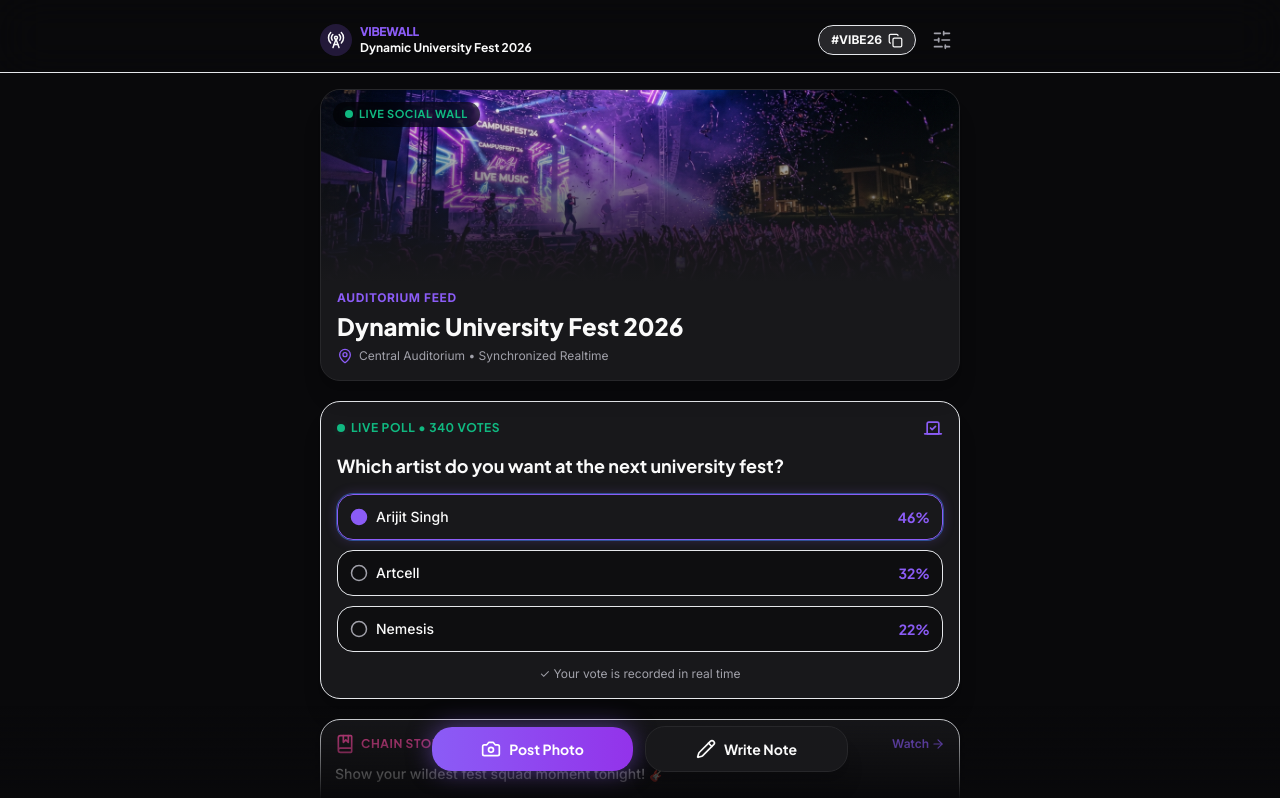
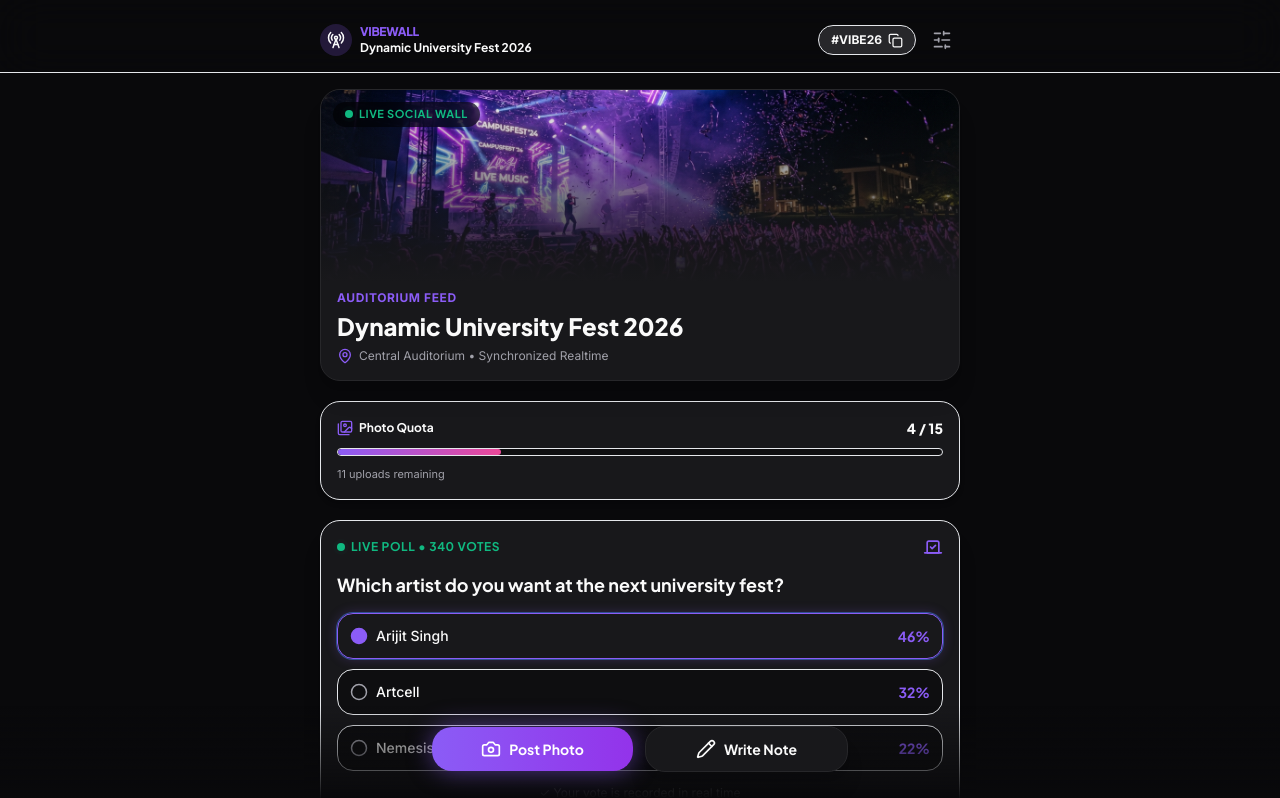
Before and after one commit to pointfex-hq/-Vibewall, a Next.js app: page /r/VIBE26/wall in a window 1280 px wide. Shown: the top 798 px of the page. Built offline with nearby package versions, Linux system fonts and the light colour scheme; no server answers.

Commit message:
feat(#11): add room photo quota progress meter

```diff
--- a/app/r/[code]/wall/page.tsx
+++ b/app/r/[code]/wall/page.tsx
@@ -20,6 +20,7 @@ import AuthRequiredModal from "@/components/auth/AuthRequiredModal";
 import ErrorState from "@/components/ErrorState";
 import PhotoCard from "@/components/PhotoCard";
 import NoteCard from "@/components/NoteCard";
+import PhotoQuotaMeter from "@/components/PhotoQuotaMeter";
 import PollCard from "@/components/PollCard";
 import StoryStrip from "@/components/StoryStrip";
 import ComposerModal, { ComposerMode } from "@/components/ComposerModal";
@@ -619,6 +620,9 @@ export default function LiveSocialWallPage() {
             </div>
           </section>
 
+          {/* Photo quota progress meter */}
+          <PhotoQuotaMeter current={feed.posts.length} loading={isLoading} />
+
           {/* 2. Interactive Poll (if active) — keyed by poll id so a new poll resets selection state */}
           {feed.active_poll && (
             <PollCard key={feed.active_poll.id} poll={feed.active_poll} onVote={handlePollVote} />
--- /dev/null
+++ b/components/PhotoQuotaMeter.tsx
@@ -0,0 +1,97 @@
+"use client";
+
+import React from "react";
+import { Icon } from "@/components/icons";
+
+export interface PhotoQuotaMeterProps {
+  /** Current number of photos in the room feed. */
+  current: number;
+  /** Maximum permitted photos. Defaults to 15 (project spec). */
+  max?: number;
+  /** Loading state. */
+  loading?: boolean;
+  /** Compact inline badge variant. */
+  compact?: boolean;
+  className?: string;
+}
+
+export default function PhotoQuotaMeter({
+  current,
+  max = 15,
+  loading = false,
+  compact = false,
+  className = "",
+}: PhotoQuotaMeterProps) {
+  const safeMax = max > 0 ? max : 15;
+  const clamped = Math.min(Math.max(current, 0), safeMax);
+  const remaining = Math.max(safeMax - clamped, 0);
+  const isFull = clamped >= safeMax;
+  const percent = Math.round((clamped / safeMax) * 100);
+
+  if (loading) {
+    return (
+      <div className={`rounded-2xl bg-surface-container border border-outline/40 p-3 animate-pulse ${className}`}>
+        <div className="h-3 bg-outline/20 rounded w-1/2" />
+      </div>
+    );
+  }
+
+  if (compact) {
+    return (
+      <span
+        className={`inline-flex items-center gap-1.5 px-2.5 py-1 rounded-full text-[11px] font-bold border ${
+          isFull
+            ? "bg-danger/15 text-danger border-danger/30"
+            : "bg-primary-container/20 text-primary border-primary/30"
+        } ${className}`}
+        aria-label={`${clamped} of ${safeMax} photos uploaded`}
+      >
+        <Icon name="photo_library" size={12} />
+        {clamped} / {safeMax} Photos
+      </span>
+    );
+  }
+
+  return (
+    <div
+      className={`rounded-2xl bg-surface-container border border-outline/40 p-4 flex flex-col gap-2.5 shadow-md ${className}`}
+      role="meter"
+      aria-valuenow={clamped}
+      aria-valuemin={0}
+      aria-valuemax={safeMax}
+      aria-label="Room photo quota"
+    >
+      <div className="flex items-center justify-between gap-2">
+        <div className="flex items-center gap-1.5">
+          <Icon name="photo_library" size={16} className="text-primary" />
+          <span className="font-heading font-bold text-xs text-on-surface">
+            Photo Quota
+          </span>
+        </div>
+        <span
+          className={`font-heading font-extrabold text-sm ${
+            isFull ? "text-danger" : "text-on-surface"
+          }`}
+        >
+          {clamped} / {safeMax}
+        </span>
+      </div>
+
+      {/* Progress bar */}
+      <div className="w-full h-2 rounded-full bg-surface-container-lowest border border-outline/30 overflow-hidden">
+        <div
+          className={`h-full rounded-full transition-all duration-500 ${
+            isFull ? "bg-danger" : "bg-gradient-to-r from-primary to-secondary"
+          }`}
+          style={{ width: `${percent}%` }}
+        />
+      </div>
+
+      <p className="font-body text-[11px] text-on-surface-variant">
+        {isFull
+          ? "Photo limit reached for this room."
+          : `${remaining} upload${remaining === 1 ? "" : "s"} remaining`}
+      </p>
+    </div>
+  );
+}
```
Also changed, not shown: tests/e2e-ui-test.mjs (+4 -0 lines), 1 other file (tests, documents, lock files or other folders).
